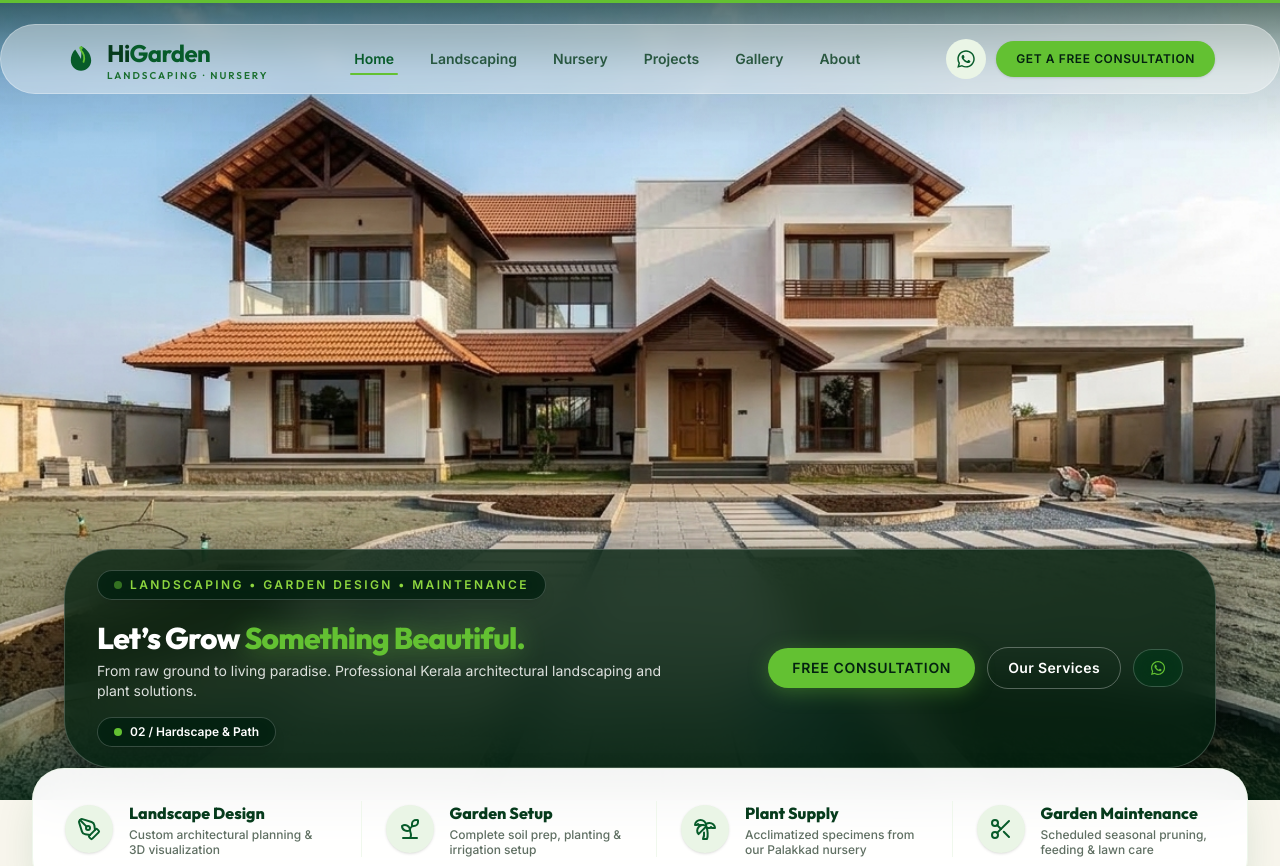
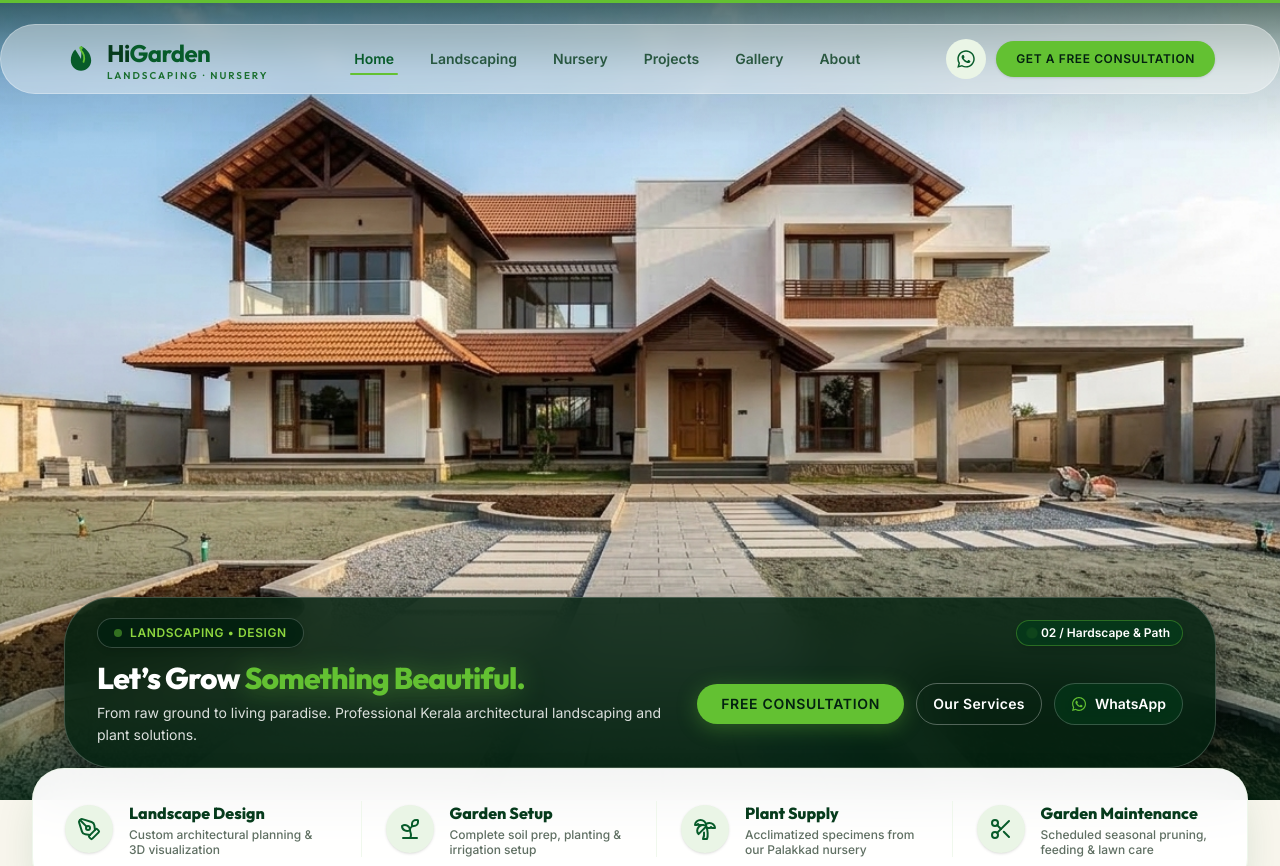
Before and after one commit to Femikf/higarden, a Next.js app: page / in a window 1280 px wide. Shown: the top 866 px of the page. Built offline with nearby package versions, Linux system fonts and the light colour scheme.

Commit message:
perf & mobile: eliminate touch scroll and tap lag, preload hero stages, and polish responsive layouts

```diff
--- a/components/home/Hero.tsx
+++ b/components/home/Hero.tsx
@@ -51,6 +51,12 @@ export function Hero() {
 
   // Auto-progress stages smoothly
   useEffect(() => {
+    // Preload stage images in browser memory
+    STAGES.forEach((stage) => {
+      const img = new window.Image();
+      img.src = stage.src;
+    });
+
     if (prefersReducedMotion) return;
 
     const timer = setInterval(() => {
@@ -67,6 +73,20 @@ export function Hero() {
       className="relative min-h-[100svh] flex flex-col justify-between overflow-hidden bg-forest-950"
       aria-label="HiGarden Landscaping Studio"
     >
+      {/* Hidden preloader so browser HTTP cache and decode pipeline are instantly warm */}
+      <div className="hidden pointer-events-none" aria-hidden="true">
+        {STAGES.map((stage) => (
+          <Image
+            key={`preload-${stage.id}`}
+            src={stage.src}
+            alt=""
+            width={10}
+            height={10}
+            priority
+          />
+        ))}
+      </div>
+
       {/* 100% Unobstructed Full-Bleed Panoramic Background Image */}
       <div className="absolute inset-0 scale-105 pointer-events-none">
         <AnimatePresence mode="sync">
@@ -77,13 +97,13 @@ export function Hero() {
               opacity: 1,
               scale: prefersReducedMotion ? 1 : 1.03,
               transition: {
-                opacity: { duration: 1.1, ease: "easeInOut" },
+                opacity: { duration: 1.0, ease: "easeInOut" },
                 scale: { duration: STAGE_DURATION / 1000 + 0.5, ease: "easeOut" },
               },
             }}
             exit={{
               opacity: 0,
-              transition: { duration: 1.0, ease: "easeInOut" },
+              transition: { duration: 0.9, ease: "easeInOut" },
             }}
             className="absolute inset-0"
           >
@@ -91,7 +111,7 @@ export function Hero() {
               src={activeStage.src}
               alt={activeStage.title}
               fill
-              priority={activeStage.id === 1}
+              priority
               sizes="100vw"
               className="object-cover object-center"
             />
@@ -101,48 +121,64 @@ export function Hero() {
 
       {/* Gentle Edge Vignettes Only (Middle 80% is 100% crystal clear natural sunlight) */}
       <div className="absolute inset-x-0 top-0 h-36 bg-gradient-to-b from-forest-950/60 via-forest-950/15 to-transparent pointer-events-none" />
-      <div className="absolute inset-x-0 bottom-0 h-48 bg-gradient-to-t from-forest-950/85 via-forest-950/30 to-transparent pointer-events-none" />
+      <div className="absolute inset-x-0 bottom-0 h-44 sm:h-48 bg-gradient-to-t from-forest-950/85 via-forest-950/30 to-transparent pointer-events-none" />
 
       {/* Middle Spacer: Keeps the entire villa house, lawn, and garden completely unobstructed */}
       <div className="flex-1 pointer-events-none" />
 
       {/* Compact Bottom Floating Dock: Purely Visible Writings & CTAs */}
-      <div className="container-hg relative z-20 pb-6 sm:pb-8">
+      <div className="container-hg relative z-20 pb-4 sm:pb-8">
         <motion.div
           initial={{ opacity: 0, y: 24 }}
           animate={{ opacity: 1, y: 0 }}
           transition={{ duration: 0.7, delay: 0.25 }}
-          className="w-full rounded-2xl sm:rounded-3xl border border-white/20 bg-forest-950/80 px-5 py-4 sm:px-8 sm:py-5 shadow-[0_20px_50px_rgba(0,0,0,0.55)] backdrop-blur-xl"
+          className="w-full rounded-2xl sm:rounded-3xl border border-white/20 bg-forest-950/85 px-4 py-3.5 sm:px-8 sm:py-5 shadow-[0_20px_50px_rgba(0,0,0,0.55)] backdrop-blur-xl"
         >
-          <motion.div
-          initial={{ opacity: 0, y: -12 }}
-          animate={{ opacity: 1, y: 0 }}
-          transition={{ duration: 0.6, delay: 0.15 }}
-          className="inline-flex items-center gap-2 rounded-full border border-white/20 bg-forest-950/75 px-4 py-1.5 text-[0.7rem] sm:text-xs font-bold uppercase tracking-[0.2em] text-higarden-lime shadow-lg backdrop-blur-md"
-        >
-          <span className="size-2 rounded-full bg-higarden-bright animate-pulse" />
-          <span>LANDSCAPING &bull; GARDEN DESIGN &bull; MAINTENANCE</span>
-        </motion.div>
-          <div className="flex flex-col lg:flex-row lg:items-center lg:justify-between gap-4 pt-5">
+          {/* Top row: Category Badge on left, Live Stage Pill on right */}
+          <div className="flex items-center justify-between gap-2 mb-2 sm:mb-3">
+            <motion.div
+              initial={{ opacity: 0, y: -10 }}
+              animate={{ opacity: 1, y: 0 }}
+              transition={{ duration: 0.5, delay: 0.15 }}
+              className="inline-flex items-center gap-1.5 sm:gap-2 rounded-full border border-white/20 bg-forest-950/75 px-3 py-1 sm:px-4 sm:py-1.5 text-[0.65rem] sm:text-xs font-bold uppercase tracking-wider text-higarden-lime shadow-md backdrop-blur-md"
+            >
+              <span className="size-1.5 sm:size-2 rounded-full bg-higarden-bright animate-pulse" />
+              <span className="hidden xs:inline">LANDSCAPING &bull; GARDEN DESIGN &bull; MAINTENANCE</span>
+              <span className="xs:hidden">LANDSCAPING &bull; DESIGN</span>
+            </motion.div>
+
+            <motion.div
+              key={`badge-${activeStage.id}`}
+              initial={{ opacity: 0, scale: 0.95 }}
+              animate={{ opacity: 1, scale: 1 }}
+              transition={{ duration: 0.3 }}
+              className="inline-flex items-center gap-1.5 rounded-full border border-higarden-bright/40 bg-forest-900/80 px-2.5 py-1 sm:px-3 sm:py-1 text-[0.68rem] sm:text-xs font-semibold text-white shadow-md backdrop-blur-md shrink-0"
+            >
+              <span className="size-1.5 rounded-full bg-higarden-bright animate-ping" />
+              <span>{activeStage.badge}</span>
+            </motion.div>
+          </div>
+
+          <div className="flex flex-col lg:flex-row lg:items-center lg:justify-between gap-3 sm:gap-4">
             {/* Headline & Tagline Lockup */}
-            <div className="flex flex-col gap-1 max-w-xl pb-4">
-              <h1 className="font-heading text-xl sm:text-2xl lg:text-3xl font-extrabold tracking-tight text-white leading-tight">
+            <div className="flex flex-col gap-0.5 sm:gap-1 max-w-xl">
+              <h1 className="font-heading text-lg sm:text-2xl lg:text-3xl font-extrabold tracking-tight text-white leading-tight">
                 <span>Let&rsquo;s Grow </span>
                 <span className="text-higarden-bright drop-shadow-[0_2px_12px_rgba(99,193,50,0.45)]">
                   Something Beautiful.
                 </span>
               </h1>
-              <p className="text-xs sm:text-sm text-white/85 font-normal">
+              <p className="text-xs sm:text-sm text-white/85 font-normal leading-relaxed line-clamp-2 sm:line-clamp-none">
                 From raw ground to living paradise. Professional Kerala architectural landscaping and plant solutions.
               </p>
             </div>
 
             {/* CTAs & WhatsApp */}
-            <div className="flex flex-wrap items-center gap-3">
+            <div className="flex items-center gap-2 sm:gap-3 pt-1 sm:pt-0">
               <MagneticButton
                 href="/contact"
                 variant="bright"
-                className="px-6 py-2.5 text-xs sm:text-sm uppercase tracking-wider font-extrabold shadow-[0_4px_20px_rgba(99,193,50,0.35)]"
+                className="flex-1 sm:flex-none justify-center px-4 sm:px-6 py-2 sm:py-2.5 text-xs sm:text-sm uppercase tracking-wider font-extrabold shadow-[0_4px_20px_rgba(99,193,50,0.35)] text-center"
               >
                 Free Consultation
               </MagneticButton>
@@ -150,7 +186,7 @@ export function Hero() {
               <MagneticButton
                 href="/services"
                 variant="ghost"
-                className="px-5 py-2.5 text-xs sm:text-sm font-semibold border border-white/30 text-white hover:bg-white/10"
+                className="hidden md:inline-flex px-4 py-2 sm:py-2.5 text-xs sm:text-sm font-semibold border border-white/30 text-white hover:bg-white/10"
               >
                 Our Services
               </MagneticButton>
@@ -159,26 +195,14 @@ export function Hero() {
                 href={site.whatsappHref}
                 target="_blank"
                 rel="noopener noreferrer"
-                className="flex items-center gap-2 rounded-full border border-white/20 bg-forest-900/60 px-4 py-2.5 text-xs sm:text-sm font-semibold text-white backdrop-blur-md transition-all duration-200 hover:border-higarden-bright hover:bg-higarden-bright hover:text-forest-950"
+                className="inline-flex items-center justify-center gap-1.5 sm:gap-2 rounded-full border border-white/20 bg-forest-900/60 px-3.5 sm:px-4 py-2 sm:py-2.5 text-xs sm:text-sm font-semibold text-white backdrop-blur-md transition-all duration-200 hover:border-higarden-bright hover:bg-higarden-bright hover:text-forest-950 shrink-0"
                 aria-label="Chat on WhatsApp"
               >
-                <FaWhatsapp className="size-4 text-higarden-bright group-hover:text-forest-950" />
-                <span className="hidden xs:inline">WhatsApp</span>
+                <FaWhatsapp className="size-4 text-higarden-bright" />
+                <span>WhatsApp</span>
               </a>
             </div>
           </div>
-
-          {/* Minimal 4-Stage Progress Scrubber */}
-          <motion.div
-          key={`badge-${activeStage.id}`}
-          initial={{ opacity: 0, scale: 0.95 }}
-          animate={{ opacity: 1, scale: 1 }}
-          transition={{ duration: 0.4 }}
-          className="hidden sm:inline-flex items-center gap-2 rounded-full border border-white/20 bg-forest-950/75 px-4 py-1.5 text-xs font-semibold text-white shadow-lg backdrop-blur-md"
-        >
-          <span className="size-2 rounded-full bg-higarden-bright animate-ping" />
-          <span>{activeStage.badge}</span>
-        </motion.div>
         </motion.div>
       </div>
     </section>
--- a/components/layout/Navbar.tsx
+++ b/components/layout/Navbar.tsx
@@ -121,6 +121,7 @@ export function Navbar() {
                     render={
                       <Link
                         href={link.href}
+                        onClick={() => setMobileOpen(false)}
                         className={cn(
                           "block rounded-2xl px-4 py-3 text-lg font-semibold transition-colors",
                           pathname === link.href
@@ -138,6 +139,7 @@ export function Navbar() {
             <div className="mt-auto flex flex-col gap-3 pt-6 border-t border-higarden-soft">
               <MagneticButton
                 href="/contact"
+                onClick={() => setMobileOpen(false)}
                 className="w-full justify-center bg-higarden-bright text-forest-950 font-bold hover:bg-higarden-lime py-3 text-sm"
               >
                 Get a Free Consultation
--- a/components/layout/SmoothScrollProvider.tsx
+++ b/components/layout/SmoothScrollProvider.tsx
@@ -1,17 +1,39 @@
 "use client";
 
+import { useSyncExternalStore } from "react";
 import { ReactLenis } from "lenis/react";
 import { usePrefersReducedMotion } from "@/hooks/usePrefersReducedMotion";
 
+function subscribe(callback: () => void) {
+  if (typeof window === "undefined") return () => {};
+  const mql = window.matchMedia("(pointer: coarse)");
+  mql.addEventListener("change", callback);
+  return () => mql.removeEventListener("change", callback);
+}
+
+function getSnapshot() {
+  if (typeof window === "undefined") return false;
+  return (
+    "ontouchstart" in window ||
+    navigator.maxTouchPoints > 0 ||
+    window.matchMedia("(pointer: coarse)").matches
+  );
+}
+
+function getServerSnapshot() {
+  return false;
+}
+
 export function SmoothScrollProvider({ children }: { children: React.ReactNode }) {
   const prefersReducedMotion = usePrefersReducedMotion();
+  const isTouchDevice = useSyncExternalStore(subscribe, getSnapshot, getServerSnapshot);
 
-  if (prefersReducedMotion) {
+  if (prefersReducedMotion || isTouchDevice) {
     return <>{children}</>;
   }
 
   return (
-    <ReactLenis root options={{ lerp: 0.1, duration: 1.2, smoothWheel: true }}>
+    <ReactLenis root options={{ lerp: 0.1, duration: 1.2, smoothWheel: true, syncTouch: false }}>
       {children}
     </ReactLenis>
   );
--- a/components/shared/MagneticButton.tsx
+++ b/components/shared/MagneticButton.tsx
@@ -11,6 +11,7 @@ type MagneticButtonProps = {
   variant?: "solid" | "outline" | "ghost" | "bright";
   className?: string;
   external?: boolean;
+  onClick?: (event: React.MouseEvent<HTMLAnchorElement>) => void;
 };
 
 const variantClasses: Record<NonNullable<MagneticButtonProps["variant"]>, string> = {
@@ -30,6 +31,7 @@ export function MagneticButton({
   variant = "solid",
   className,
   external,
+  onClick,
 }: MagneticButtonProps) {
   const { ref, x, y, onPointerMove, onPointerLeave } = useMagnetic(0.25);
 
@@ -51,14 +53,14 @@ export function MagneticButton({
 
   if (external) {
     return (
-      <a href={href} target="_blank" rel="noopener noreferrer" className="inline-block">
+      <a href={href} target="_blank" rel="noopener noreferrer" onClick={onClick} className="inline-block">
         {content}
       </a>
     );
   }
 
   return (
-    <Link href={href} className="inline-block">
+    <Link href={href} onClick={onClick} className="inline-block">
       {content}
     </Link>
   );
--- a/hooks/useMagnetic.ts
+++ b/hooks/useMagnetic.ts
@@ -13,7 +13,7 @@ export function useMagnetic(strength = 0.35) {
   const springY = useSpring(y, { stiffness: 200, damping: 18, mass: 0.4 });
 
   function onPointerMove(event: React.PointerEvent<HTMLElement>) {
-    if (prefersReducedMotion || !ref.current) return;
+    if (prefersReducedMotion || !ref.current || event.pointerType === "touch") return;
     const bounds = ref.current.getBoundingClientRect();
     x.set((event.clientX - bounds.left - bounds.width / 2) * strength);
     y.set((event.clientY - bounds.top - bounds.height / 2) * strength);
```
Also changed, not shown: components/home/BeforeAfterSlider.tsx (+8 -7 lines), components/home/NurseryShowcase.tsx (+4 -4 lines), components/home/TrustStrip.tsx (+5 -5 lines).
